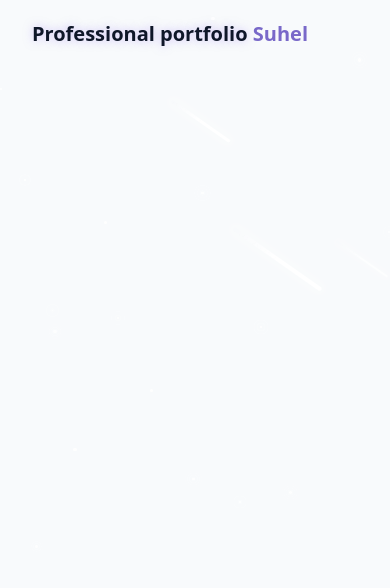
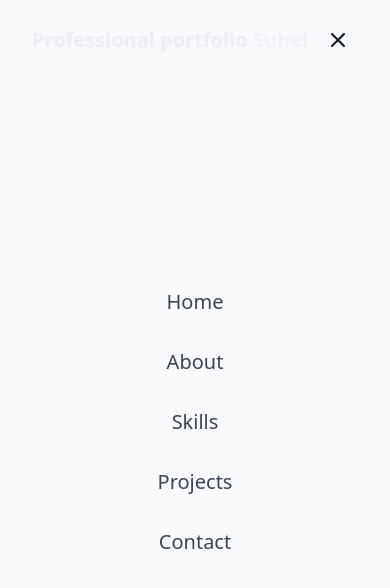
Before and after one commit to Suhel-Shaikh-Mohammad/Professional-Portfolio, a React (Vite) app: page / in a window 390 px wide. Shown: the top 588 px of the page. Built offline with nearby package versions, Linux system fonts and the light colour scheme.

Commit message:
Completed the NavBar with both Versions of Moblie and Desktop, Plus some Minor changes

```diff
--- a/src/components/NavBar.jsx
+++ b/src/components/NavBar.jsx
@@ -1,5 +1,6 @@
 import {cn} from '../lib/utils';
 import {useState, useEffect} from 'react';
+import {Menu, X} from 'lucide-react';
 
 const navItems = [
     {name:'Home', href:'#hero'},
@@ -10,19 +11,22 @@ const navItems = [
 ];
 
 export const NavBar = () =>{
-    const {isScrolled, setIsScrolled} = useState(false);
+    const [isScrolled, setIsScrolled] = useState(false);
+    const [isMenuOpen, setIsMenuOpen] = useState(true);
 
     useEffect(() => {
         const handleScroll = () => {
-            setIsScrolled(window.screenY > 10)
+            setIsScrolled(window.scrollY > 10)
         }
         window.addEventListener('scroll', handleScroll);
         return () => window.removeEventListener('scroll', handleScroll);
     }, []);
 
     return (<nav className={cn('fixed w-full z-40 transition-all duration-300',
-        isScrolled ? 'py-3 bg-background/0 backdrop-blur-md shadow-xs' : 'py-5'
+        isScrolled ? 'py-3 bg-background/80 backdrop-blur-md shadow-xs' : 'py-5'
     )}>
+
+        {/*The Name on left*/}
         <div className='container flex items-center justify-between'>
             <a className='text-xl font-bold text-primary flex items-center' href='#hero'>
                 <span className='relative z-10'>
@@ -31,13 +35,35 @@ export const NavBar = () =>{
             </a>
 
             {/*Desktop version*/}
-            <div className='hidden md:flex space-x-8'>
+            <div className='hidden md:flex space-x-8 relative z-10'>
                 {navItems.map((item,key) => (
                     <a key={key} href={item.href} className='text-foreground/80 hover:text-primary transition-colors duration-300'>
                         {item.name}
                     </a>
                 ))}
             </div>
+
+            {/*Mobile Version*/}
+            <button onClick={() => setIsMenuOpen((prev) => !prev)}
+                className='md:hidden p-2 text-foreground z-50'
+                arial-label={isMenuOpen ? "Close Menu" : "Open Menu"}>
+                {isMenuOpen ? <X size={24}/> : <Menu size={24}/>}
+            </button>
+
+            <div className={cn('fixed inset-0 bg-background/95 backdroup-blur-md z-40 flex flex-col items-center justify-center',
+            'transition-all duration-300 md:hidden',
+            isMenuOpen ? 'opacity-100 pointer-events-auto' : 'opacity-0 pointer-events-none'
+            )}>
+                <div className='flex flex-col space-y-8 text-xl'>
+                {navItems.map((item,key) => (
+                    <a key={key} href={item.href} className='text-foreground/80 hover:text-primary transition-colors duration-300'
+                    onClick={() => setIsMenuOpen(false) }>
+                        {item.name}
+                    </a>
+                ))}
+                </div>
+
+            </div>
         </div>
     </nav>
     );
--- a/src/components/ThemeToggle.jsx
+++ b/src/components/ThemeToggle.jsx
@@ -29,7 +29,7 @@ export const ThemeToggle = () => {
     };
 
     return (
-    <button onClick={toggleTheme} className={cn('fixed max-sm:hidden top-5 right-5 z-50 p-2 rounded-full transition-colors duration-300',
+    <button onClick={toggleTheme} className={cn('fixed max-sm:hidden top-3.5 right-10 z-50 p-2 rounded-full transition-colors duration-300',
     'focus:outlin-hidden'
     )}>
 
```
